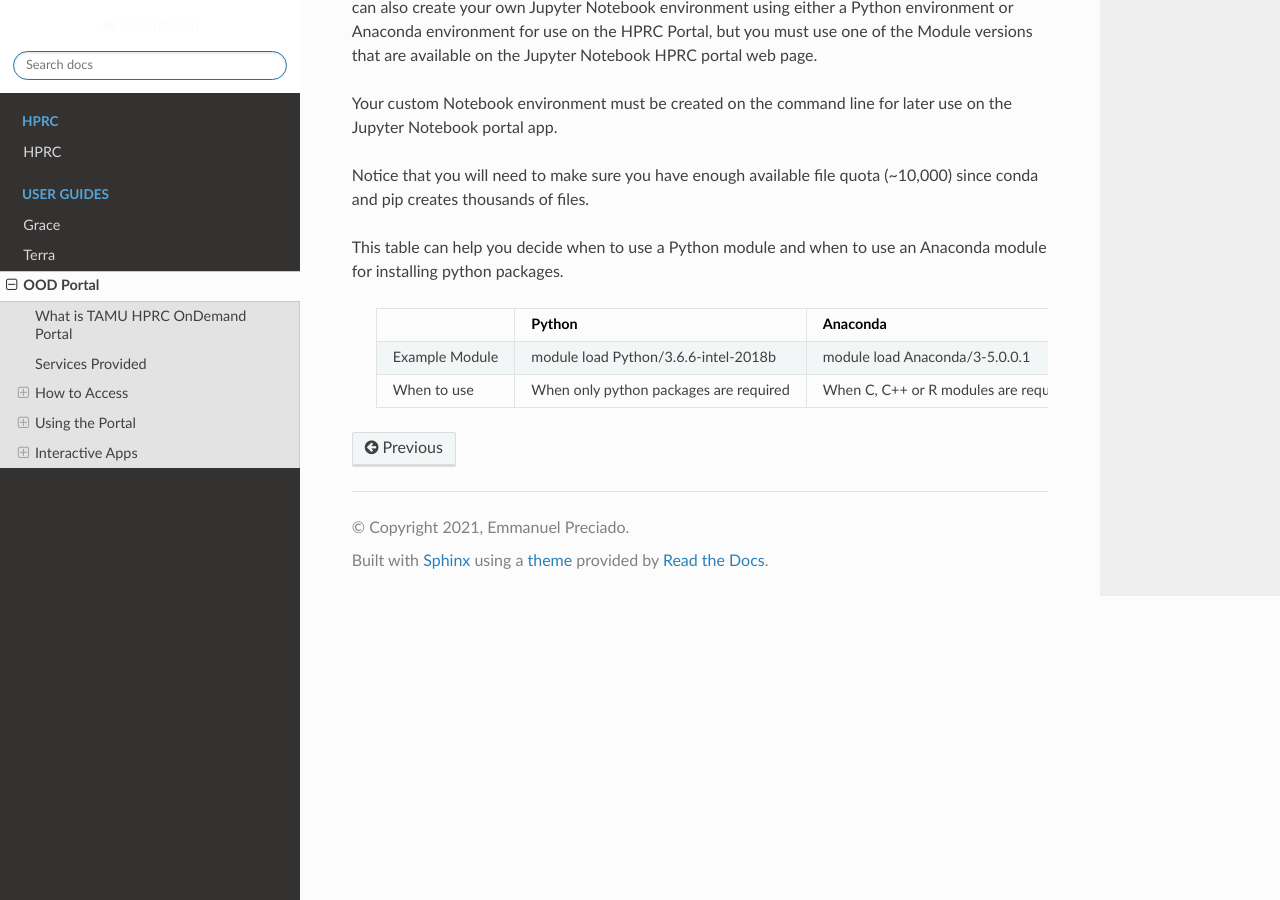
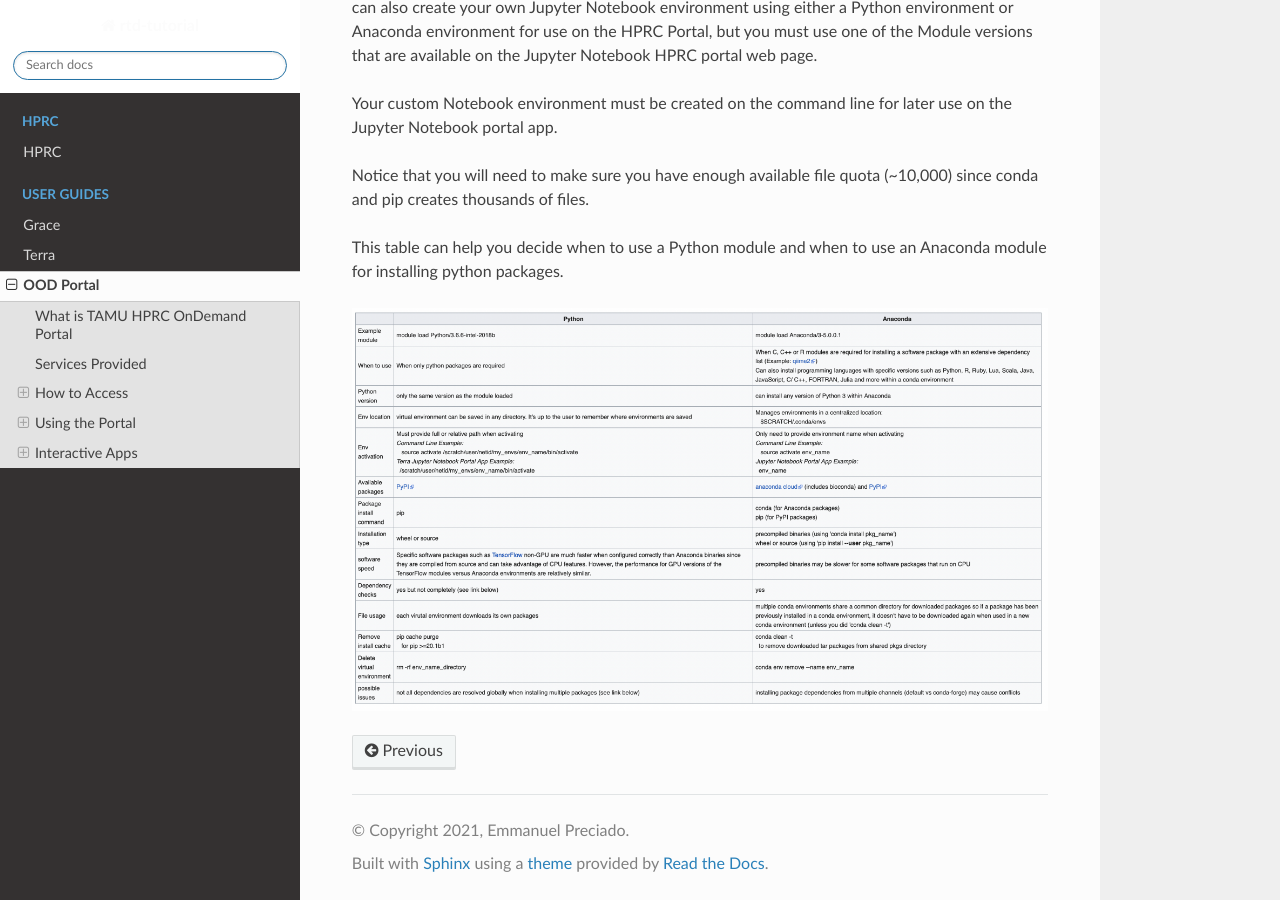
Before and after one commit to EmmanuelDej/rtd-tutorial, a Sphinx documentation site: the page built from docs/ood.rst, in a window 1280 px wide and 900 px high, scrolled down 12169 px. Built offline with Sphinx 7.4.7 and the Read the Docs theme 2.0.0, drawn with Linux system fonts in a browser that asks for light colours; pages that are not in the unit, such as notebooks, are missing from menus.

Commit message:
Update ood.rst

```diff
--- a/docs/ood.rst
+++ b/docs/ood.rst
@@ -377,11 +377,4 @@ Notice that you will need to make sure you have enough available file quota (~10
 
 This table can help you decide when to use a Python module and when to use an Anaconda module for installing python packages.
 
-   +-----------------------+-----------------------------------------------------------+---------------------------------------------------------+
-   |                       | Python                                                    | Anaconda                                                |
-   +=======================+===========================================================+=========================================================+
-   | Example Module        | module load Python/3.6.6-intel-2018b                      | module load Anaconda/3-5.0.0.1                          |
-   +-----------------------+-----------------------------------------------------------+---------------------------------------------------------+
-   | When to use           | When only python packages are required                    | When C, C++ or R modules are required for installing a  |
-   |                       |                                                           | software package with an extensive dependency list.     |
-   +-----------------------+-----------------------------------------------------------+---------------------------------------------------------+
+.. image:: images/PythonAnacondaTable.png
```
